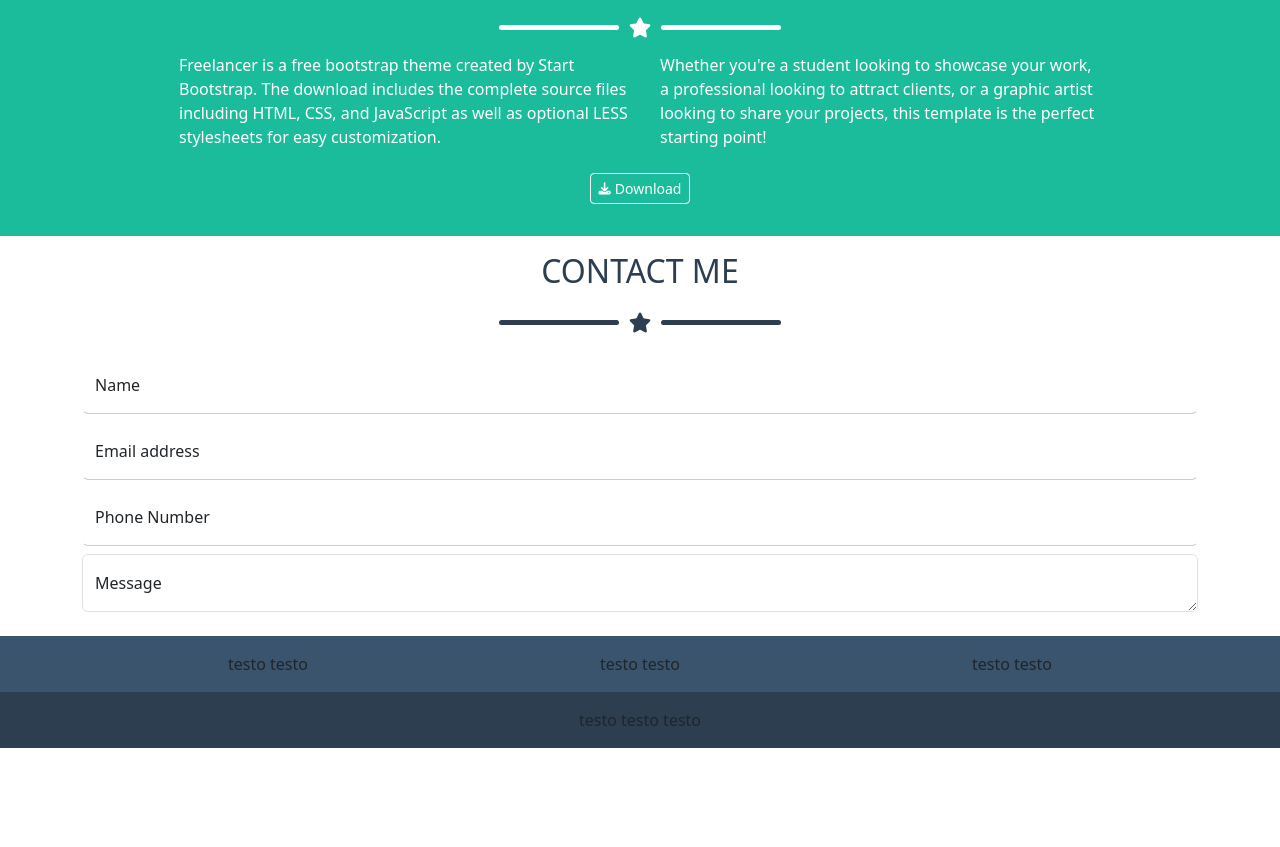
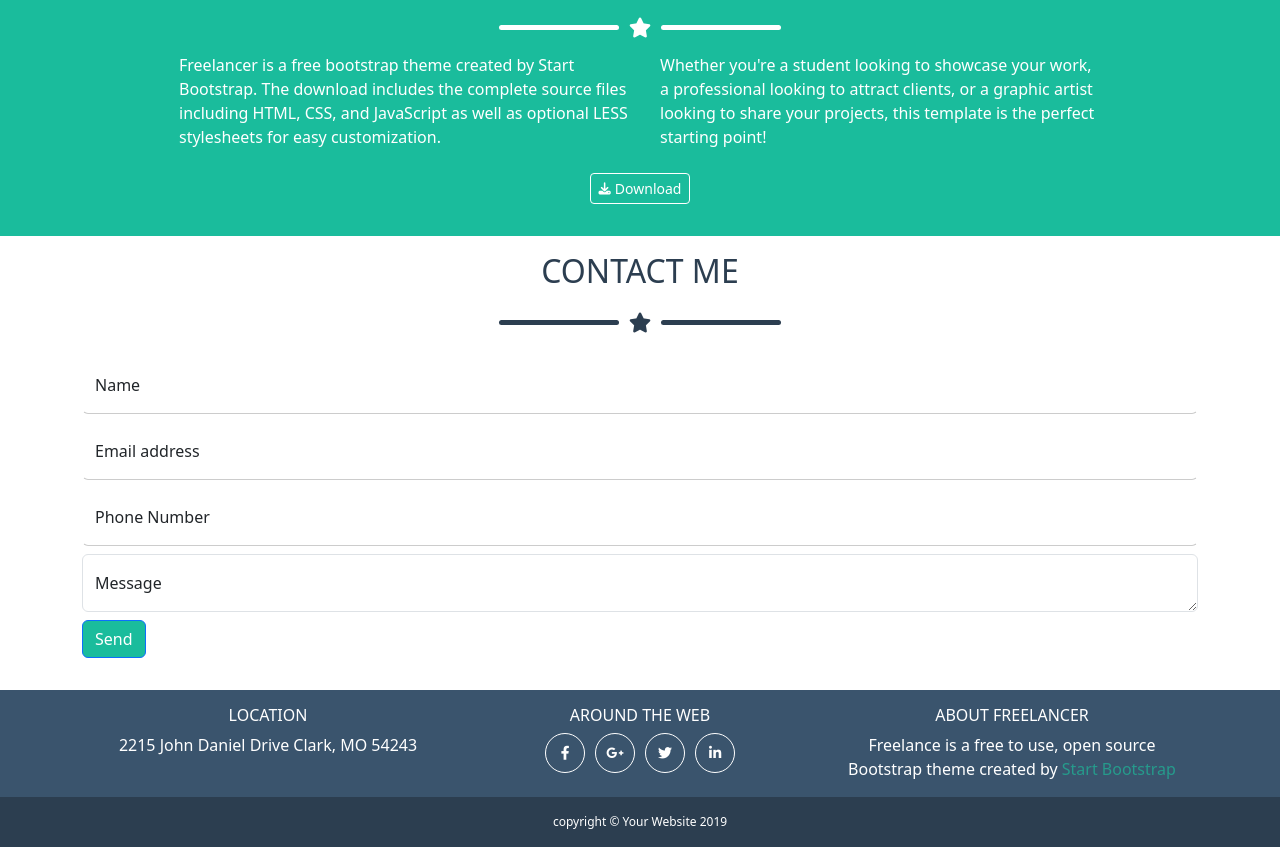
Before and after one commit to FedericoMorrillo/html-css-bootstrap-freelancer, a plain HTML site: page index.html in a window 1280 px wide. Shown: the part 1198-2045 px from the top of the page. Before the commit the page ends 1946 px from the top, so only its background shows below. Drawn offline with nearby package versions, Linux system fonts and the light colour scheme.

Commit message:
feat: termine footer

```diff
--- a/css/style.css
+++ b/css/style.css
@@ -26,10 +26,10 @@ background-color: var(--menu);
 /*main*/
 .sezione{
     background-color: var(--sezione-back);
-    .box-img img{
+}
+.box-img img{
         max-width: 12.5rem;
     }
-}
 /*separatore*/
 .separatore{
     font-size: 20px;
@@ -66,5 +66,22 @@ opacity: unset;
 }
 .copyright{
     background-color: #2c3e50;
+    font-size: .75rem;
 }
+/*social*/
+.social{
+    display: flex;
+    width:40px;
+    height: 40px;
+    border: 1px solid white;
+    border-radius: 100%;
+    padding: .125rem;
+    justify-content: center;
+    align-items: center;
+    margin: 0 .3125rem;
+}
+/*social*/
 /*footer*/
+.subtitle{
+    color: #269b8c;
+}
--- a/index.html
+++ b/index.html
@@ -159,10 +159,11 @@
                             <input type="number" class="form-control fm-form-setting" id="floatingInput" placeholder="Phone number">
                             <label for="floatingInput">Phone Number</label>
                       </div>
-                      <div class="form-floating">
+                      <div class="form-floating mb-2">
                         <textarea class="form-control" placeholder="Message" id="floatingTextarea"></textarea>
                         <label for="floatingTextarea">Message</label>
                       </div>
+                      <button type="submit" class="btn btn-primary mb-2 sezione">Send</button>
                 </form>
             </div>
             <!--/sezione contact me-->
@@ -171,15 +172,27 @@
     <footer>
         <section class="info">
             <div class="container-md row mx-auto">
-                <div class=" text-center p-3 col-12 col-md-4 col-lg-4">testo testo</div>
-                <div class="text-center p-3 col-12 col-md-4 col-lg-4"> testo testo</div>
-                <div class="text-center p-3 col-12 col-md-4 col-lg-4">testo testo</div>
+                <div class=" text-center text-white p-3 col-12 col-md-4 col-lg-4">
+                    <h6 class="text-uppercase">location</h6>
+                    <div>2215 John Daniel Drive Clark, MO 54243</div>
+                </div>
+                <div class="text-center text-white p-3 col-12 col-md-4 col-lg-4">
+                    <h6 class="text-uppercase">Around the web</h6>
+                    <div class="d-flex justify-content-center">
+                        <div class="social"><i class="fa-brands fa-facebook-f fa-sm"></i></div>
+                        <div class="social"><i class="fa-brands fa-google-plus-g fa-sm"></i></div>
+                        <div class="social"><i class="fa-brands fa-twitter fa-sm"></i></div>
+                        <div class="social"><i class="fa-brands fa-linkedin-in fa-sm"></i></div>
+                    </div>
+                </div>
+                <div class="text-center text-white p-3 col-12 col-md-4 col-lg-4">
+                    <h6 class="text-uppercase"> about freelancer</h6>
+                    <div>Freelance is a free to use, open source Bootstrap theme created by <span class="subtitle">Start Bootstrap</span></div>
+                </div>
             </div>
         </section>
-        <section class="copyright">
-            <div class="text-center p-3">
-                testo testo testo
-            </div>
+        <section class="copyright text-center text-white p-3">
+                copyright <span>&copy;</span> Your Website 2019
         </section>
     </footer>
     <script src="https://cdn.jsdelivr.net/npm/bootstrap@5.3.2/dist/js/bootstrap.bundle.min.js"
```
